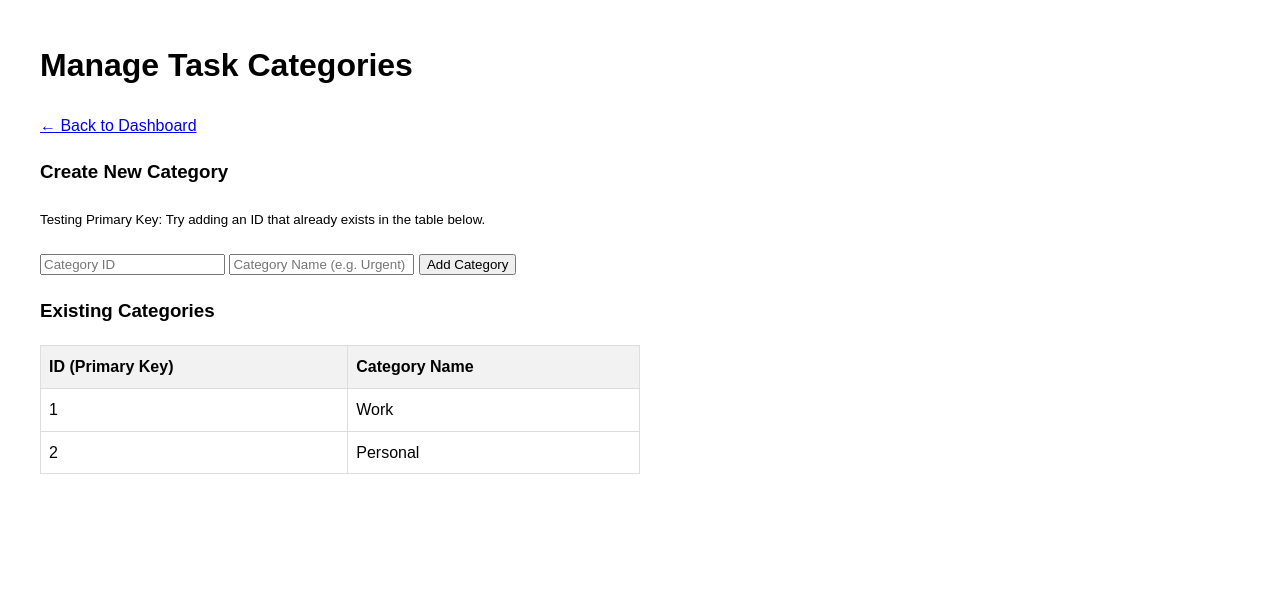
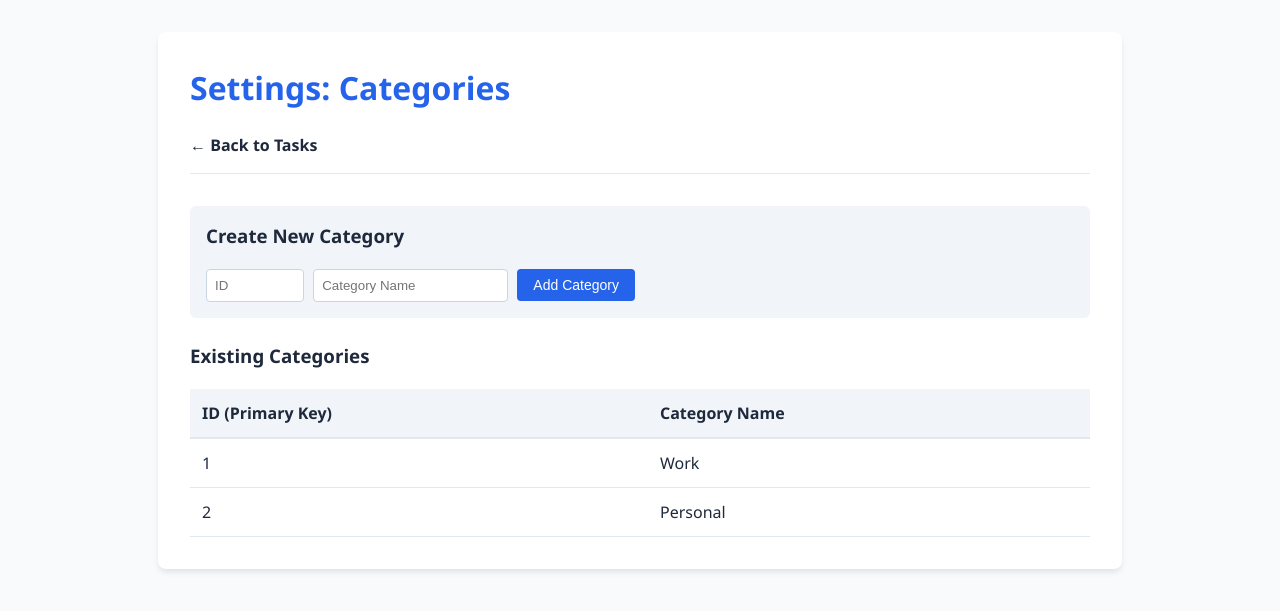
Before and after one commit to georgemark1024/rdbms, a Flask app: page /categories in a window 1280 px wide. Shown: the top 611 px of the page. Run offline with Flask 3, Linux system fonts and the light colour scheme.

Commit message:
feat: add styling to more html pages
add consistent styling to categories.html and edit_task.html

```diff
--- a/app/templates/categories.html
+++ b/app/templates/categories.html
@@ -2,45 +2,40 @@
 <html lang="en">
 <head>
     <meta charset="UTF-8">
-    <title>Manage Categories</title>
-    <style>
-        body { font-family: sans-serif; margin: 40px; line-height: 1.6; }
-        .error { color: #721c24; background-color: #f8d7da; padding: 10px; border: 1px solid #f5c6cb; border-radius: 4px; }
-        .success { color: #155724; background-color: #d4edda; padding: 10px; border: 1px solid #c3e6cb; border-radius: 4px; }
-        table { width: 50%; border-collapse: collapse; margin-top: 20px; }
-        th, td { border: 1px solid #ddd; padding: 8px; text-align: left; }
-    </style>
+    <link rel="stylesheet" href="{{ url_for('static', filename='style.css') }}">
+    <title>Manage Categories - RDBMS</title>
 </head>
 <body>
-    <h1>Manage Task Categories</h1>
-    <nav><a href="/">← Back to Dashboard</a></nav>
+    <div class="container">
+        <h1>Settings: Categories</h1>
+        <nav>
+            <a href="/">← Back to Tasks</a>
+        </nav>
 
-    <section>
-        <h3>Create New Category</h3>
-        <p><small>Testing Primary Key: Try adding an ID that already exists in the table below.</small></p>
+        <section class="search-box" style="background: #f1f5f9; flex-direction: column; align-items: flex-start;">
+            <h3 style="margin-top: 0;">Create New Category</h3>
 
             {% with messages = get_flashed_messages() %}
               {% if messages %}
                 {% for message in messages %}
-              <div class="{{ 'error' if 'Error' in message or 'Duplicate' in message else 'success' }}">
+                  <div style="color: #dc2626; background: #fee2e2; padding: 10px; border-radius: 4px; margin-bottom: 10px; width: 100%;">
                       {{ message }}
                   </div>
                 {% endfor %}
               {% endif %}
             {% endwith %}
 
-        <form action="/add_category" method="POST" style="margin-top: 20px;">
-            <input type="number" name="id" placeholder="Category ID" required>
-            <input type="text" name="name" placeholder="Category Name (e.g. Urgent)" required>
-            <button type="submit">Add Category</button>
+            <form action="/add_category" method="POST">
+                <input type="number" name="id" placeholder="ID" required style="width: 80px;">
+                <input type="text" name="name" placeholder="Category Name" required>
+                <button type="submit" class="btn btn-primary">Add Category</button>
             </form>
         </section>
 
-    <section>
         <h3>Existing Categories</h3>
         <table>
             <thead>
-                <tr style="background-color: #f2f2f2;">
+                <tr>
                     <th>ID (Primary Key)</th>
                     <th>Category Name</th>
                 </tr>
@@ -54,6 +49,6 @@
                 {% endfor %}
             </tbody>
         </table>
-    </section>
+    </div>
 </body>
 </html>
```
Also changed, not shown: app/templates/edit_task.html (+15 -14 lines). Lines whose indentation alone changed are shown as unchanged.
